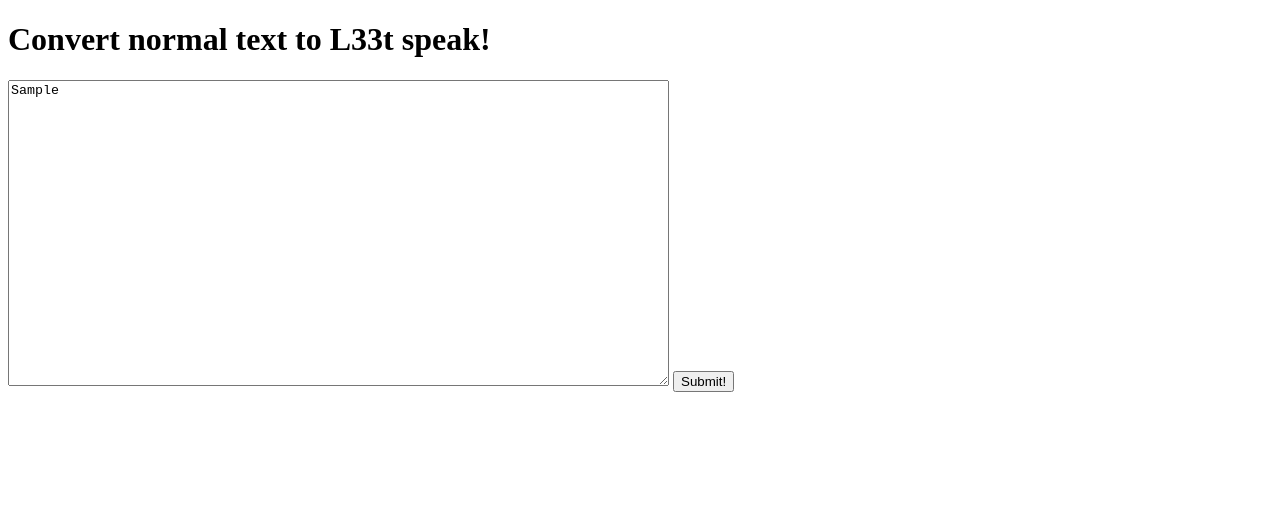
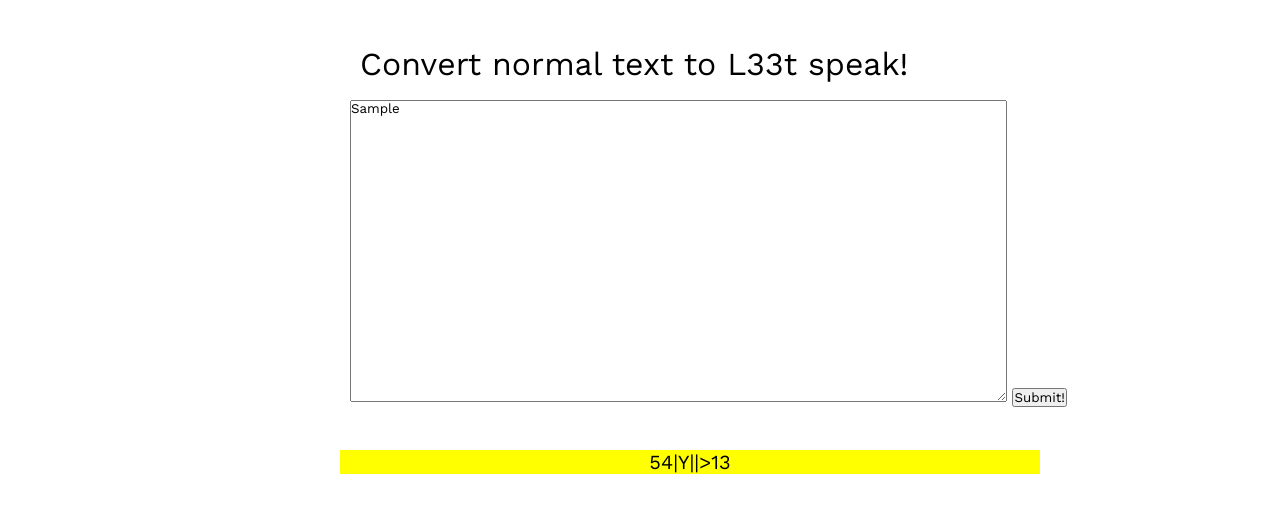
Before and after one commit to DvonnR/LEET-CODE-CONVERTER, a plain HTML site: page index.html in a window 1280 px wide. Both pictures are taken after typing "Sample" into the empty fields and a click on the button "Submit!". Drawn offline with nearby package versions, Linux system fonts and the light colour scheme; files whose address does not match are found by name.

Commit message:
File update
Created and began styling of page.

```diff
--- a/index.html
+++ b/index.html
@@ -3,6 +3,10 @@
 <head>
     <meta charset="UTF-8">
     <meta name="viewport" content="width=device-width, initial-scale=1.0">
+    <link rel="stylesheet" href="style.css">
+    <link rel="preconnect" href="https://fonts.googleapis.com">
+<link rel="preconnect" href="https://fonts.gstatic.com" crossorigin>
+<link href="https://fonts.googleapis.com/css2?family=Crimson+Text&family=Inconsolata&family=Poppins&family=Quicksand&family=Roboto+Mono&family=Work+Sans&display=swap" rel="stylesheet">
     <title>Document</title>
 </head>
 <body>
@@ -20,9 +24,9 @@
         </div>
 
         <div class="board" >
-            <div id="output">
+            <p id="output">
 
-            </div>
+            </p>
 
         </div>
     </div>
--- a/script.js
+++ b/script.js
@@ -2,10 +2,10 @@ console.log("Connected...");
 
 var sbt = document.getElementById("send");
 
-var data = ["4","13","(","[)","3","|=","6","|-|","|",".]","|<","1","|Y|","/\/","0","|>","O,","|2","5","7","[_]","\/","\v/","}{","`/","2"," ", 1, 2,3,4,5,6,7,8,9,0,"!","@","#","$", "%","^","&","*","(",")","{","}","?","[","]","|",":",";","'","<",",",">",".","+","-","_"]
+var data = ["4","13","(","[)","3","|=","6","|-|","|",".]","|<","1","|Y|","/\\/","0","|>","O,","|2","5","7","[_]","\\/","\\v/","}{","`/","2"," ", 1, 2,3,4,5,6,7,8,9,0,"!","@","#","$", "%","^","&","*","(",")","{","}","?","[","]","|",":",";","'","<",",",">",".","+","-","_"]
 var alpha = ["A","B","C","D","E","F","G","H","I","J","k","L","M","N","O","P","Q","R","S","T","U","V","W","X","Y","Z"," ", 1, 2,3,4,5,6,7,8,9,0,"!","@","#","$", "%","^","&","*","(",")","{","}","?","[","]","|",":",";","'","<",",",">",".","+","-","_"];
 var result = "";
-var final = document.getElementById(output);
+var final = document.getElementById("output");
 var s1 =
 
 sbt.addEventListener("click", read );
@@ -42,5 +42,5 @@ for(var i = 0; i < info.length; i++){
     console.log("you in for loop");
 }
 }
-
+final.innerText = result;
 }
--- /dev/null
+++ b/style.css
@@ -0,0 +1,48 @@
+*{
+    margin:0;
+    padding:0;
+    font-family:"work sans";
+}
+
+.container{
+    position:relative;
+    background-color:red;
+    margin:0 auto;
+    width:1200px;
+
+}
+
+.greeting{
+    font-weight:400;
+}
+.header{
+    text-align:center;
+    position:absolute;
+    left:320px;
+    top:25px;
+    margin-top:20px;
+}
+
+.input{
+    position:absolute;
+    top:100px;
+    left:310px;
+}
+
+.board{
+    background-color:green;
+    width: 700px;
+    height:auto;
+    position:absolute;
+    top:450px;
+    left:300px;
+}
+#output{
+    background-color:yellow;
+    font-size:20px;
+    text-align: center;
+
+
+    font-weight:400;
+
+}
```
